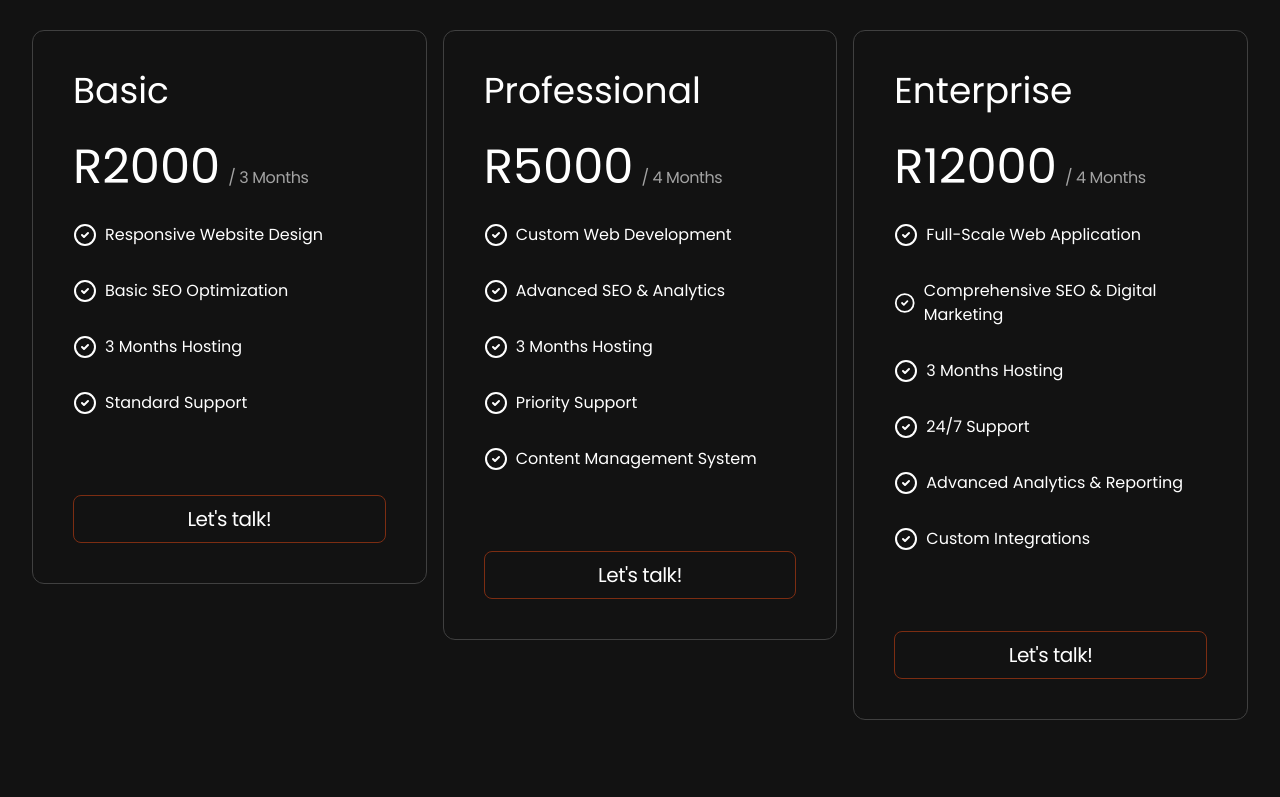
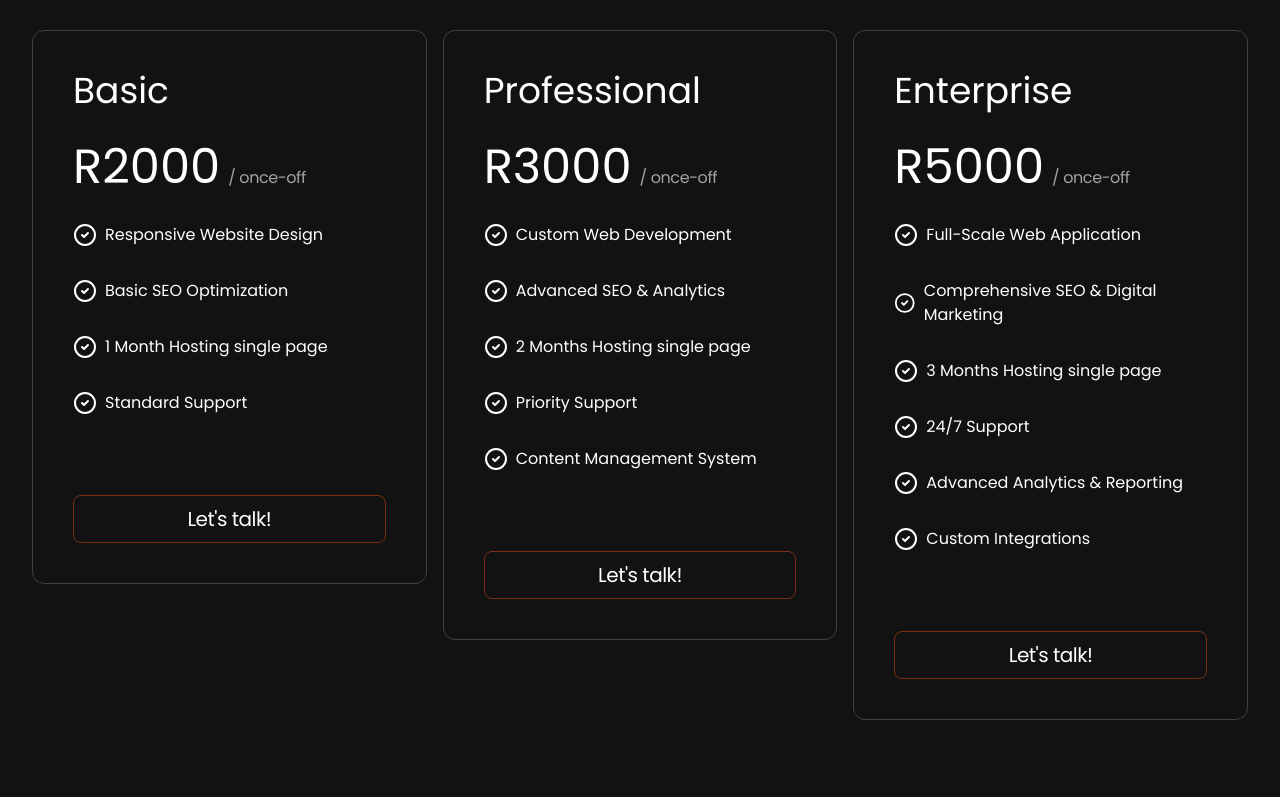
Before and after one commit to kabelo-mastermind/saronadevs, a React (Vite) app: page / in a window 1280 px wide. Shown: the part 3123-3920 px from the top of the page. Built offline with nearby package versions, Linux system fonts and the light colour scheme.

Commit message:
Update index.jsx

```diff
--- a/src/constants/index.jsx
+++ b/src/constants/index.jsx
@@ -129,34 +129,34 @@ export const pricingOptions = [
   {
     title: "Basic",
     price: "R2000",
-    monthly: "/ 3 Months",
+    monthly: "/ once-off",
     features: [
       "Responsive Website Design",
       "Basic SEO Optimization",
-      "3 Months Hosting",
+      "1 Month Hosting single page",
       "Standard Support"
     ]
   },
   {
     title: "Professional",
-    price: "R5000",
-    monthly: "/ 4 Months",
+    price: "R3000",
+    monthly: "/ once-off",
     features: [
       "Custom Web Development",
       "Advanced SEO & Analytics",
-      "3 Months Hosting",
+      "2 Months Hosting single page",
       "Priority Support",
       "Content Management System"
     ]
   },
   {
     title: "Enterprise",
-    price: "R12000",
-    monthly: "/ 4 Months",
+    price: "R5000",
+    monthly: "/ once-off",
     features: [
       "Full-Scale Web Application",
       "Comprehensive SEO & Digital Marketing",
-      "3 Months Hosting",
+      "3 Months Hosting single page",
       "24/7 Support",
       "Advanced Analytics & Reporting",
       "Custom Integrations"
@@ -168,7 +168,7 @@ export const pricingOptions = [
 
 //footer
 export const resourcesLinks = [
-  // { href: "/blog", text: "Blog" },
+  {  text: "Transform your business and bring your web ideas to life with our expert web development services. Our team combines intuitive tools, innovative solutions, and strategic SEO to ensure your website and web apps look stunning and perform flawlessly. Start today and turn your vision into digital success!" },
 ];
 
 
```
